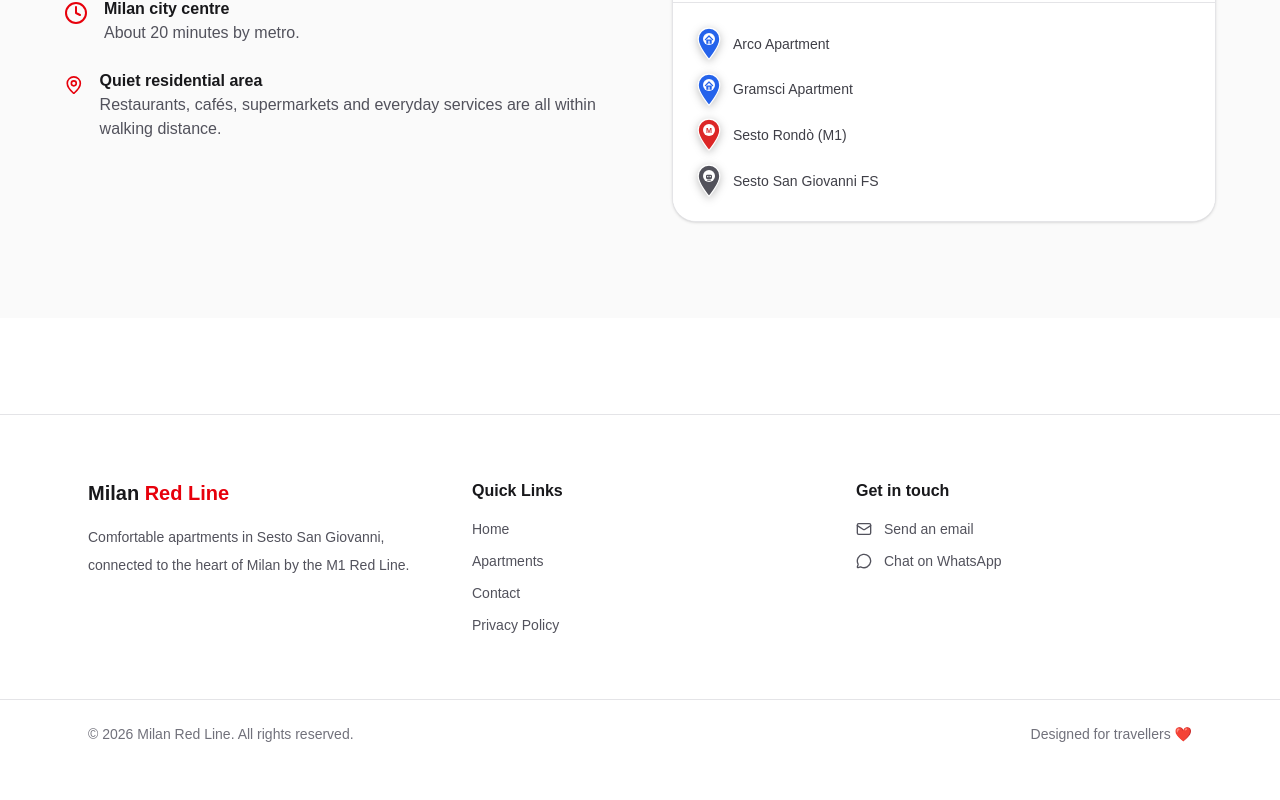
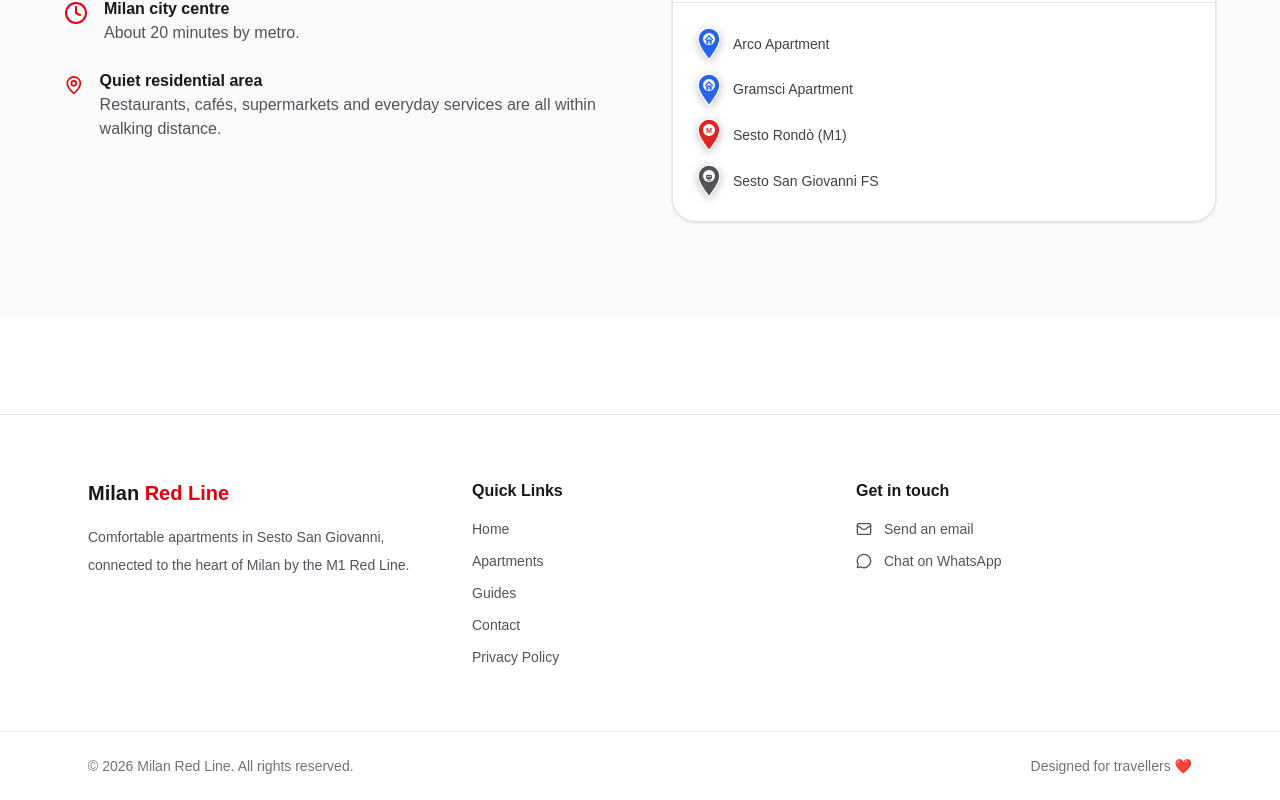
Before and after one commit to beppeblu1/milan-red-line, a Next.js app: page / in a window 1280 px wide. Shown: the part 3742-4542 px from the top of the page. Before the commit the page ends 4510 px from the top, so only its background shows below. Built offline with nearby package versions, Linux system fonts and the light colour scheme; no server answers.

Commit message:
Add Guides link to footer navigation

```diff
--- a/components/Footer.tsx
+++ b/components/Footer.tsx
@@ -38,6 +38,13 @@ export default function Footer() {
               className="transition hover:text-red-600"
             >
               Apartments
+            </Link>
+
+            <Link
+              href="/guides"
+              className="transition hover:text-red-600"
+            >
+              Guides
             </Link>
 
             <Link
```
